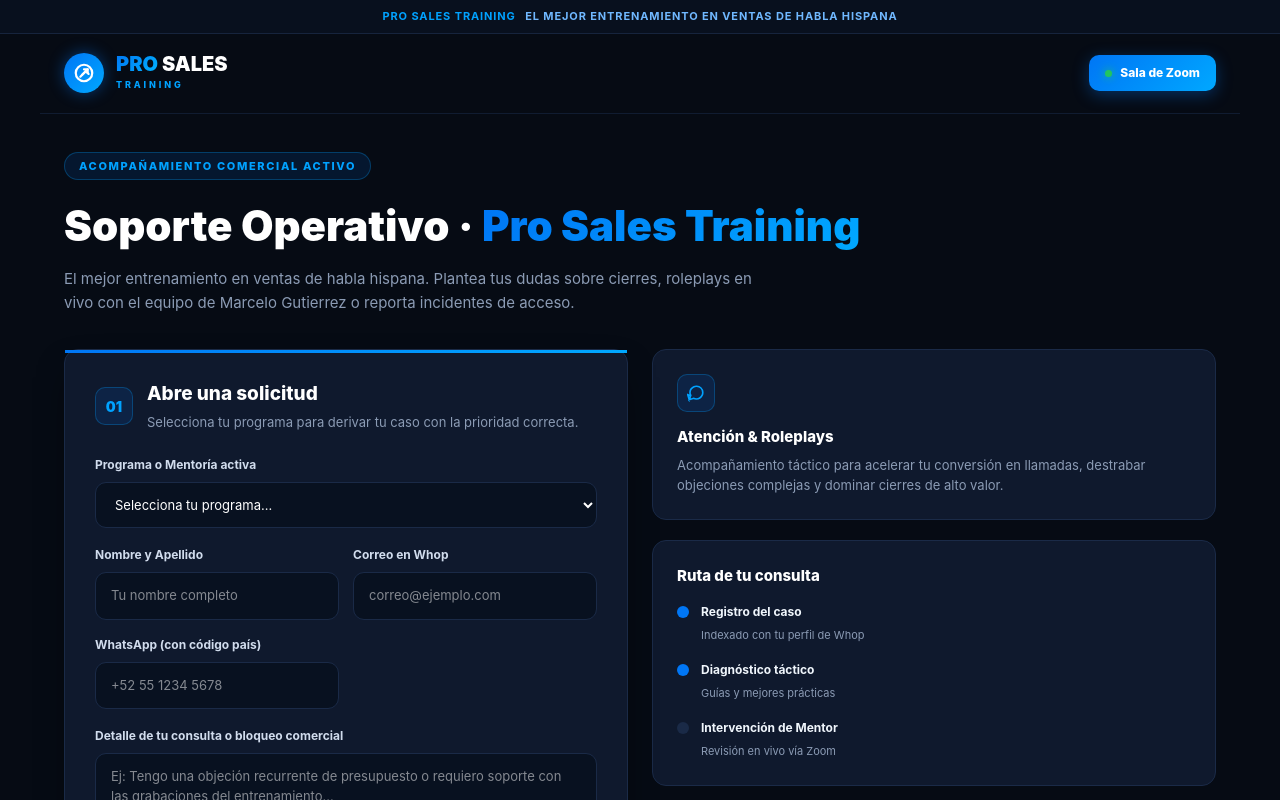
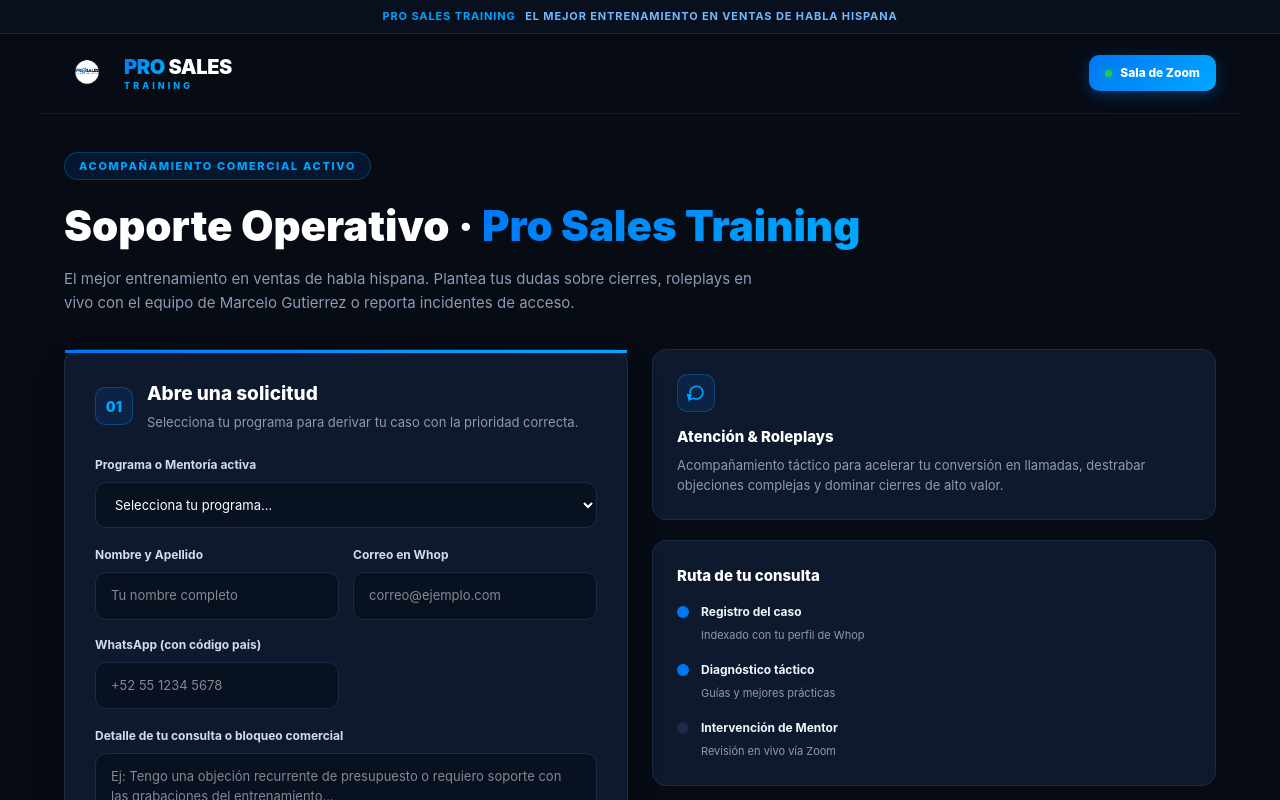
Before and after one commit to emicortes-hub/serve-happiness, a Next.js app: page /experiences/1 in a window 1280 px wide. Shown: the top 800 px of the page. Built offline with nearby package versions, Linux system fonts and the light colour scheme.

Commit message:
Vincular logo-circular y agregar imagen a public

```diff
--- a/app/experiences/[experienceId]/page.tsx
+++ b/app/experiences/[experienceId]/page.tsx
@@ -132,39 +132,19 @@
           borderBottom: '1px solid #101c31',
         }}
       >
-        <div style={{ display: 'flex', alignItems: 'center', gap: '12px' }}>
-          <div
+        <div style={{ display: 'flex', alignItems: 'center', gap: '14px' }}>
+          <img
+            src="/logo-circular.png"
+            alt="Pro Sales Training"
             style={{
-              width: '40px',
-              height: '40px',
-              borderRadius: '50%',
-              background: 'linear-gradient(135deg, #0076f5 0%, #00a8ff 100%)',
-              display: 'flex',
-              alignItems: 'center',
-              justifyContent: 'center',
-              boxShadow: '0 0 16px rgba(0, 118, 245, 0.45)',
+              width: '46px',
+              height: '46px',
+              objectFit: 'contain',
+              display: 'block',
             }}
-          >
-            <svg
-              viewBox="0 0 24 24"
-              style={{
-                width: '22px',
-                height: '22px',
-                fill: 'none',
-                stroke: '#ffffff',
-                strokeWidth: 2.4,
-                strokeLinecap: 'round',
-                strokeLinejoin: 'round',
-              }}
-            >
-              <circle cx="12" cy="12" r="9" />
-              <polyline points="10 14 14 10 17 13" />
-              <line x1="8" y1="16" x2="16" y2="8" />
-              <polyline points="12 8 16 8 16 12" />
-            </svg>
-          </div>
+          />
           <div>
-            <div style={{ fontSize: '20px', fontWeight: 900, lineHeight: 1 }}>
+            <div style={{ fontSize: '20px', fontWeight: 900, lineHeight: 1, letterSpacing: '-0.02em' }}>
               <span
                 style={{
                   background: 'linear-gradient(135deg, #0076f5 0%, #00b4ff 100%)',
@@ -178,14 +158,12 @@
             </div>
             <div
               style={{
-                display: 'flex',
-                alignItems: 'center',
-                gap: '6px',
                 marginTop: '4px',
                 fontSize: '9px',
                 fontWeight: 800,
-                letterSpacing: '0.32em',
+                letterSpacing: '0.34em',
                 color: '#00a2ff',
+                lineHeight: 1,
               }}
             >
               TRAINING
```
Also changed, not shown: public/logo-circular.png (added).
